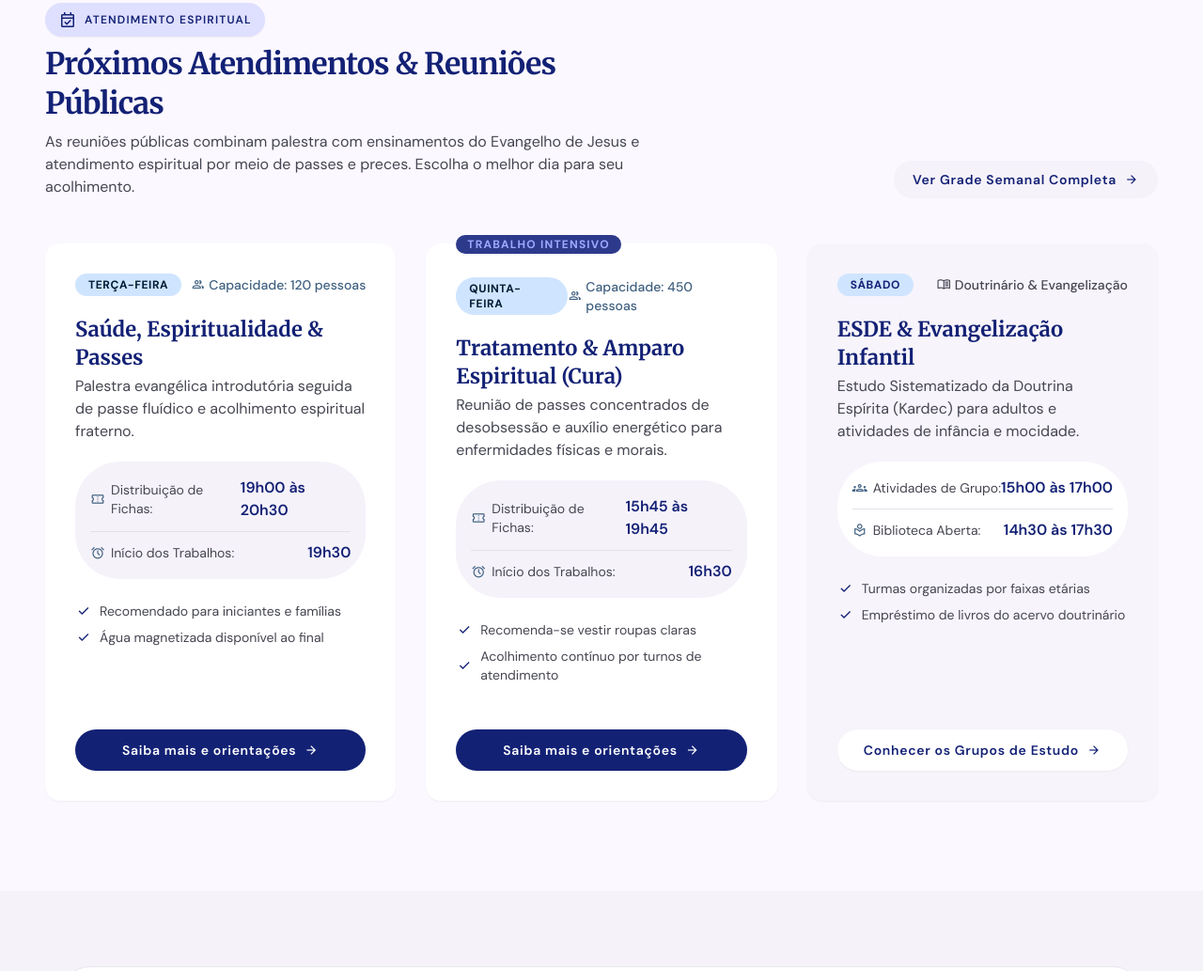
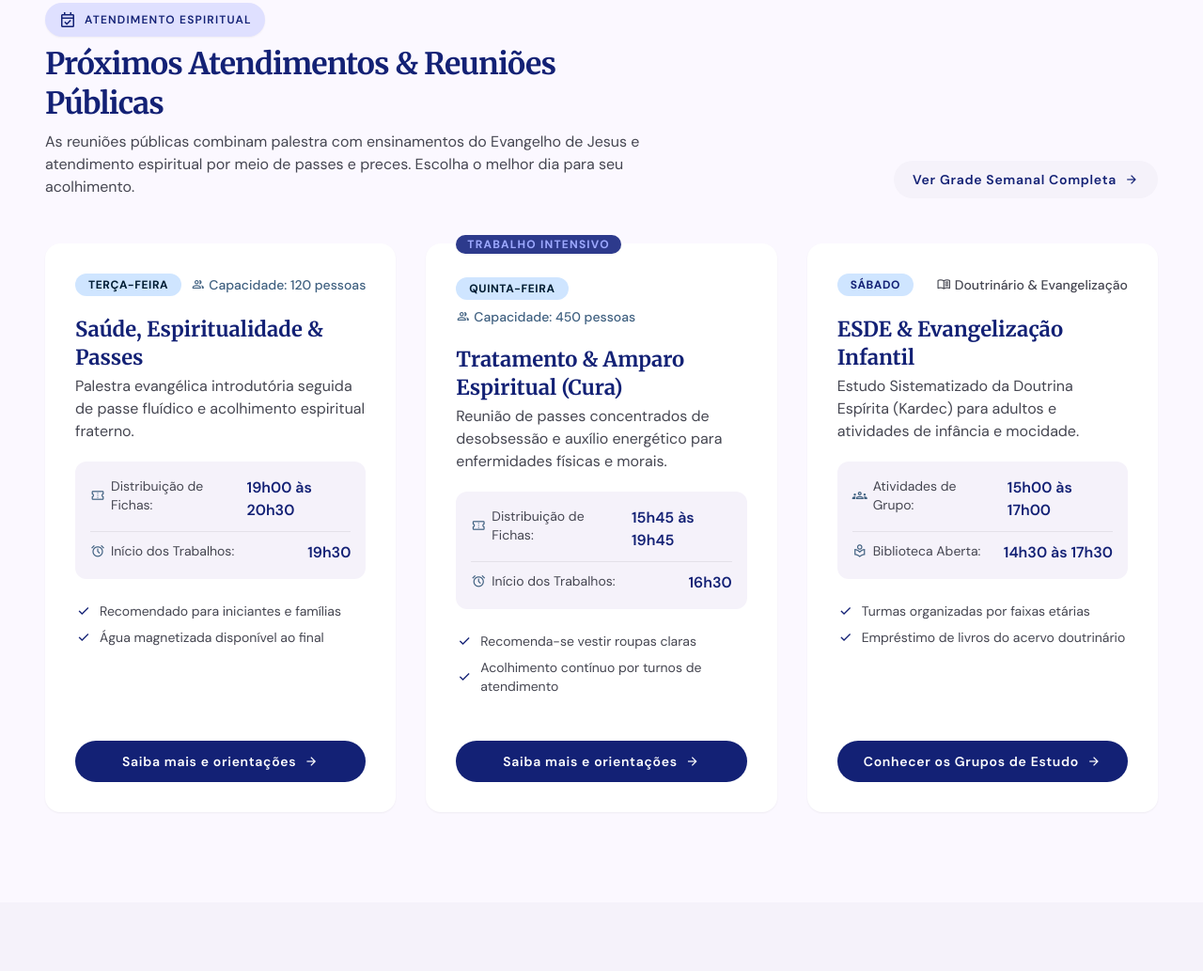
Before and after one commit to rolpho-design/CECOP, an Astro site: page / in a window 1280 px wide. Shown: the part 1059-2092 px from the top of the page at 94% size. Built offline with nearby package versions, Linux system fonts and the light colour scheme; Astro itself is replaced by a stand-in of ours.

Commit message:
fix: unify home schedule cards and reduce timebox corner radius

```diff
--- a/src/templates/home-card-quinta.html
+++ b/src/templates/home-card-quinta.html
@@ -7,8 +7,8 @@
 </div>
 <div class="flex flex-col gap-5">
 <!-- Day Pill & Limit Flag -->
-<div class="flex items-center justify-between pt-1">
-<span class="inline-flex items-center px-3.5 py-1 rounded-full bg-secondary-fixed text-on-secondary-fixed font-badge-label text-badge-label uppercase tracking-wider font-bold">
+<div class="flex flex-wrap items-center justify-between gap-2 pt-1">
+<span class="inline-flex shrink-0 whitespace-nowrap items-center px-3.5 py-1 rounded-full bg-secondary-fixed text-on-secondary-fixed font-badge-label text-badge-label uppercase tracking-wider font-bold">
                 [[field:weekday]]
               </span>
 <span class="inline-flex items-center gap-1 font-caption text-caption text-secondary font-medium">
@@ -19,8 +19,8 @@
 <p class="font-body-default text-body-default text-on-surface-variant">[[field:description]]</p>
 </div>
 <!-- Time Slots Box -->
-[[exception]]<div class="p-4 rounded-xl bg-surface-container-low flex flex-col gap-2.5" data-timebox [[timebox-hidden]]>
-<div class="flex items-center justify-between text-on-surface">
+[[exception]]<div class="p-4 rounded-[12px] bg-surface-container-low flex flex-col gap-2.5" data-timebox [[timebox-hidden]]>
+<div class="flex items-start justify-between gap-4 text-on-surface">
 <span class="font-caption text-caption text-on-surface-variant flex items-center gap-1.5">
 <span class="material-symbols-outlined text-[16px] text-secondary">confirmation_number</span>
                   Distribuição de Fichas:
@@ -28,7 +28,7 @@
 <span class="font-body-emphasis text-body-emphasis text-primary">[[field:tickets]]</span>
 </div>
 <div class="w-full h-[1px] bg-surface-variant"></div>
-<div class="flex items-center justify-between text-on-surface">
+<div class="flex items-start justify-between gap-4 text-on-surface">
 <span class="font-caption text-caption text-on-surface-variant flex items-center gap-1.5">
 <span class="material-symbols-outlined text-[16px] text-secondary">alarm</span>
                   Início dos Trabalhos:
--- a/src/templates/home-card-terca.html
+++ b/src/templates/home-card-terca.html
@@ -1,8 +1,8 @@
 <div class="flex flex-col justify-between p-8 rounded-2xl bg-surface-container-lowest shadow-sm hover:shadow-md transition-all hover:-translate-y-1">
 <div class="flex flex-col gap-5">
 <!-- Day Pill & Limit Flag -->
-<div class="flex items-center justify-between">
-<span class="inline-flex items-center px-3.5 py-1 rounded-full bg-secondary-fixed text-on-secondary-fixed font-badge-label text-badge-label uppercase tracking-wider font-bold">
+<div class="flex flex-wrap items-center justify-between gap-2">
+<span class="inline-flex shrink-0 whitespace-nowrap items-center px-3.5 py-1 rounded-full bg-secondary-fixed text-on-secondary-fixed font-badge-label text-badge-label uppercase tracking-wider font-bold">
                 [[field:weekday]]
               </span>
 <span class="inline-flex items-center gap-1 font-caption text-caption text-secondary font-medium">
@@ -13,8 +13,8 @@
 <p class="font-body-default text-body-default text-on-surface-variant">[[field:description]]</p>
 </div>
 <!-- Time Slots Box -->
-[[exception]]<div class="p-4 rounded-xl bg-surface-container-low flex flex-col gap-2.5" data-timebox [[timebox-hidden]]>
-<div class="flex items-center justify-between text-on-surface">
+[[exception]]<div class="p-4 rounded-[12px] bg-surface-container-low flex flex-col gap-2.5" data-timebox [[timebox-hidden]]>
+<div class="flex items-start justify-between gap-4 text-on-surface">
 <span class="font-caption text-caption text-on-surface-variant flex items-center gap-1.5">
 <span class="material-symbols-outlined text-[16px] text-secondary">confirmation_number</span>
                   Distribuição de Fichas:
@@ -22,7 +22,7 @@
 <span class="font-body-emphasis text-body-emphasis text-primary">[[field:tickets]]</span>
 </div>
 <div class="w-full h-[1px] bg-surface-variant"></div>
-<div class="flex items-center justify-between text-on-surface">
+<div class="flex items-start justify-between gap-4 text-on-surface">
 <span class="font-caption text-caption text-on-surface-variant flex items-center gap-1.5">
 <span class="material-symbols-outlined text-[16px] text-secondary">alarm</span>
                   Início dos Trabalhos:
--- a/src/templates/home.html
+++ b/src/templates/home.html
@@ -165,11 +165,11 @@
 <!-- Card 1: Terça-Feira -->
 <div class="contents" data-home-calendar="terca">[[home-card:terca]]</div><!-- Card 2: Quinta-Feira -->
 <div class="contents" data-home-calendar="quinta">[[home-card:quinta]]</div><!-- Card 3: Sábado - Estudo e Juventude -->
-<div class="flex flex-col justify-between p-8 rounded-2xl bg-surface-container-low/70 shadow-sm hover:shadow-md transition-all hover:-translate-y-1">
+<div class="flex flex-col justify-between p-8 rounded-2xl bg-surface-container-lowest shadow-sm hover:shadow-md transition-all hover:-translate-y-1">
 <div class="flex flex-col gap-5">
 <!-- Day Pill & Limit Flag -->
-<div class="flex items-center justify-between">
-<span class="inline-flex items-center px-3.5 py-1 rounded-full bg-secondary-fixed text-primary font-badge-label text-badge-label uppercase tracking-wider font-bold">[[text:texto-035]]</span>
+<div class="flex flex-wrap items-center justify-between gap-2">
+<span class="inline-flex shrink-0 whitespace-nowrap items-center px-3.5 py-1 rounded-full bg-secondary-fixed text-primary font-badge-label text-badge-label uppercase tracking-wider font-bold">[[text:texto-035]]</span>
 <span class="inline-flex items-center gap-1 font-caption text-caption text-on-surface-variant font-medium">
 <span class="material-symbols-outlined text-[15px]">menu_book</span>[[text:texto-036]]</span>
 </div>
@@ -178,14 +178,14 @@
 <p class="font-body-default text-body-default text-on-surface-variant">[[text:texto-038]]</p>
 </div>
 <!-- Time Slots Box -->
-<div class="p-4 rounded-xl bg-surface-container-lowest flex flex-col gap-2.5">
-<div class="flex items-center justify-between text-on-surface">
+<div class="p-4 rounded-[12px] bg-surface-container-low flex flex-col gap-2.5">
+<div class="flex items-start justify-between gap-4 text-on-surface">
 <span class="font-caption text-caption text-on-surface-variant flex items-center gap-1.5">
 <span class="material-symbols-outlined text-[16px] text-secondary">groups</span>[[text:texto-039]]</span>
 <span class="font-body-emphasis text-body-emphasis text-primary">[[text:texto-040]]</span>
 </div>
 <div class="w-full h-[1px] bg-surface-variant"></div>
-<div class="flex items-center justify-between text-on-surface">
+<div class="flex items-start justify-between gap-4 text-on-surface">
 <span class="font-caption text-caption text-on-surface-variant flex items-center gap-1.5">
 <span class="material-symbols-outlined text-[16px] text-secondary">local_library</span>[[text:texto-041]]</span>
 <span class="font-body-emphasis text-body-emphasis text-primary">[[text:texto-042]]</span>
@@ -200,7 +200,7 @@
 </ul>
 </div>
 <div class="pt-6 mt-6">
-<a class="w-full inline-flex items-center justify-center gap-2 py-3 rounded-full bg-surface-container-lowest text-primary font-button text-button hover:bg-surface-container transition-colors shadow-sm" data-path="estudo-obras" href="/estudo/">
+<a class="w-full inline-flex items-center justify-center gap-2 py-3 rounded-full bg-primary text-on-primary font-button text-button hover:bg-primary-container transition-colors" data-path="estudo-obras" href="/estudo/">
 <span class="">[[text:texto-045]]</span>
 <span class="material-symbols-outlined text-[16px]">arrow_forward</span>
 </a>
```
